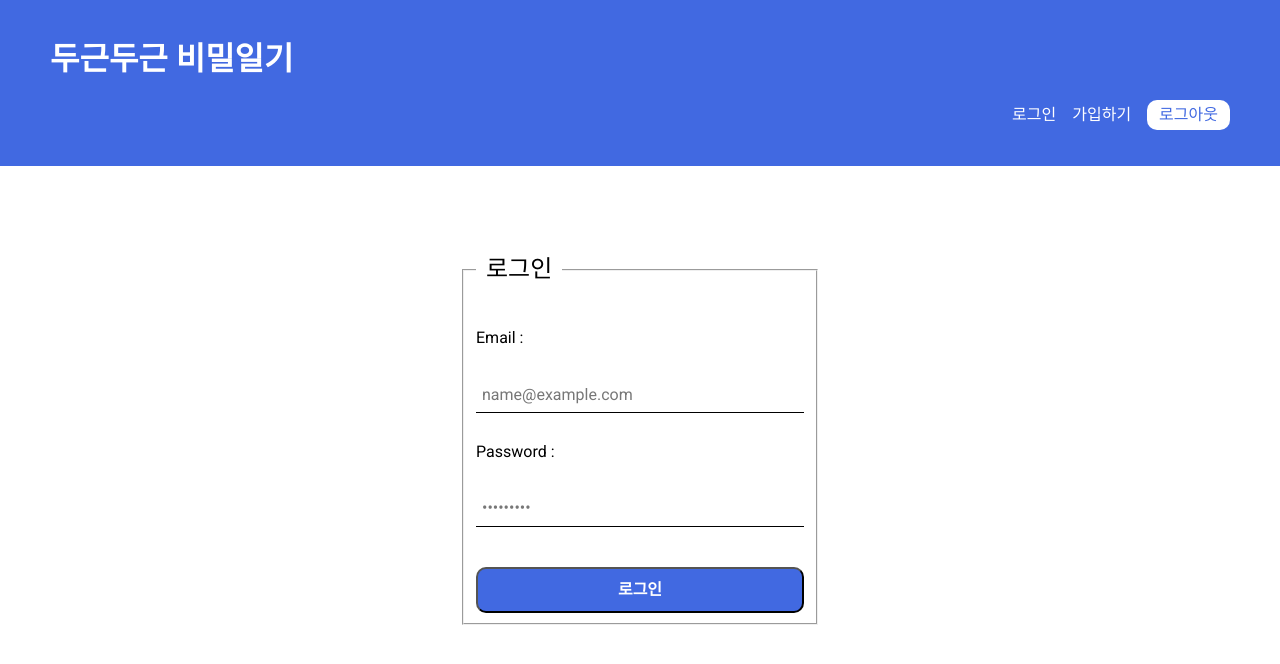
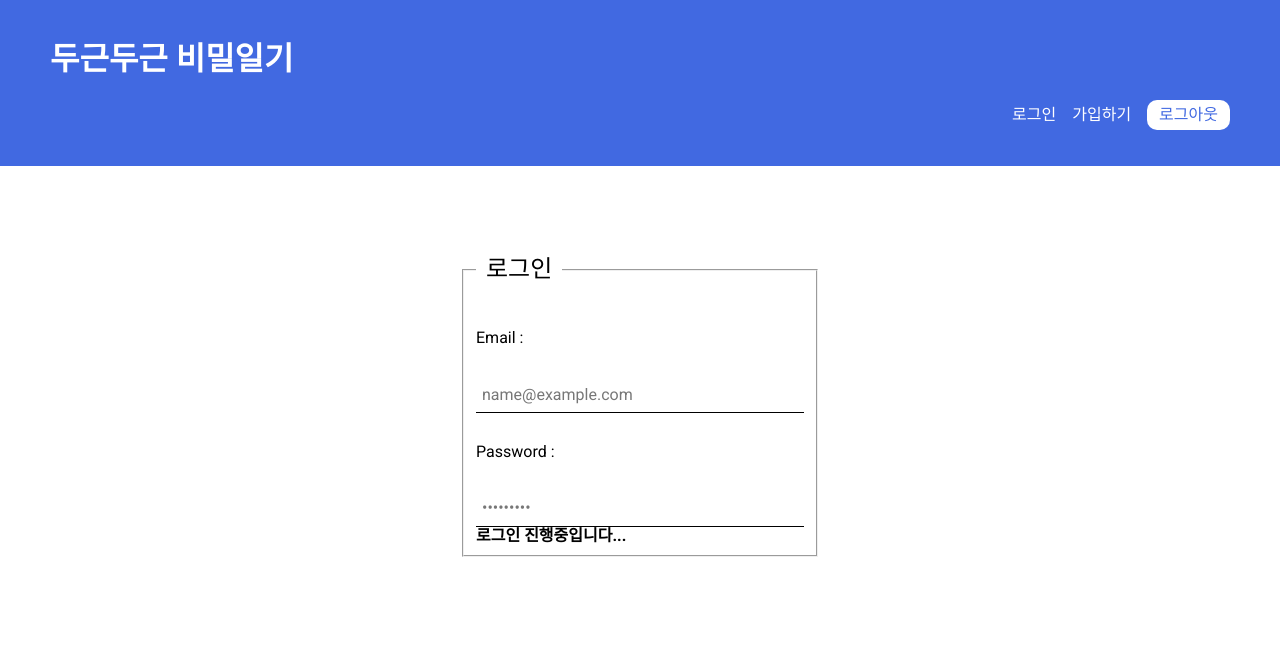
Before and after one commit to baekg110/_firebase, a React (Create React App) app: page /login in a window 1280 px wide. Both pictures are taken after typing "name@example.com", "Sample123" into the empty fields and a click on the button "로그인". Shown: the top 664 px of the page. Built offline with nearby package versions, Linux system fonts and the light colour scheme; no server answers.

Commit message:
Feat : 로그인 기능 추가

```diff
--- /dev/null
+++ b/src/hooks/useLogin.js
@@ -0,0 +1,32 @@
+import { useState } from 'react';
+import { appAuth } from '../firebase/config';
+import { signInWithEmailAndPassword } from 'firebase/auth';
+import { useAuthContext } from './useAuthContext';
+
+export const useLogin = () => {
+    const [error, setError] = useState(null);
+    const [isPending, setIsPending] = useState(false);
+    const { dispatch } = useAuthContext();
+
+    const login = (email, password) => {
+        setError(null);
+        setIsPending(true);
+
+        signInWithEmailAndPassword(appAuth, email, password)
+            .then((userCredential) => {
+                const user = userCredential.user;
+                dispatch({ type: 'login', payload: user });
+                setError(null);
+                setIsPending(false);
+                if (!user) {
+                    throw new Error('로그인에 실패했습니다');
+                }
+            })
+            .catch((err) => {
+                setError(err.message);
+                setIsPending(false);
+            });
+    };
+
+    return { error, isPending, login };
+};
--- a/src/pages/login/Login.js
+++ b/src/pages/login/Login.js
@@ -1,15 +1,17 @@
-import { useState } from "react";
-import styles from "./Login.module.css";
+import { useState } from 'react';
+import { useLogin } from '../../hooks/useLogin';
+import styles from './Login.module.css';
 
 export default function Login() {
     // form의 데이터를 관리
-    const [email, setEmail] = useState(""); //기본값을 빈 문자열로 설정
-    const [password, setPassword] = useState("");
+    const [email, setEmail] = useState(''); //기본값을 빈 문자열로 설정
+    const [password, setPassword] = useState('');
+    const { error, isPending, login } = useLogin();
 
     const handleData = (event) => {
-        if (event.target.type === "email") {
+        if (event.target.type === 'email') {
             setEmail(event.target.value);
-        } else if (event.target.type === "password") {
+        } else if (event.target.type === 'password') {
             setPassword(event.target.value);
         }
     };
@@ -17,6 +19,7 @@
     const handleSubmit = (event) => {
         event.preventDefault(); // Submit 기본 이벤트 블락 -> 페이지 리로딩 방지
         console.log(email, password);
+        login(email, password);
     };
     return (
         <form className={styles.login_form} onSubmit={handleSubmit}>
@@ -28,9 +31,13 @@
                 <label htmlFor="myPassWord ">Password : </label>
                 <input type="password" id="myPassWord" required value={password} onChange={handleData} />
 
-                <button type="submit" className={styles.btn}>
-                    로그인
-                </button>
+                {!isPending && (
+                    <button type="submit" className={styles.btn}>
+                        로그인
+                    </button>
+                )}
+                {isPending && <strong>로그인 진행중입니다...</strong>}
+                {error && <strong>{error}</strong>}
             </fieldset>
         </form>
     );
```
